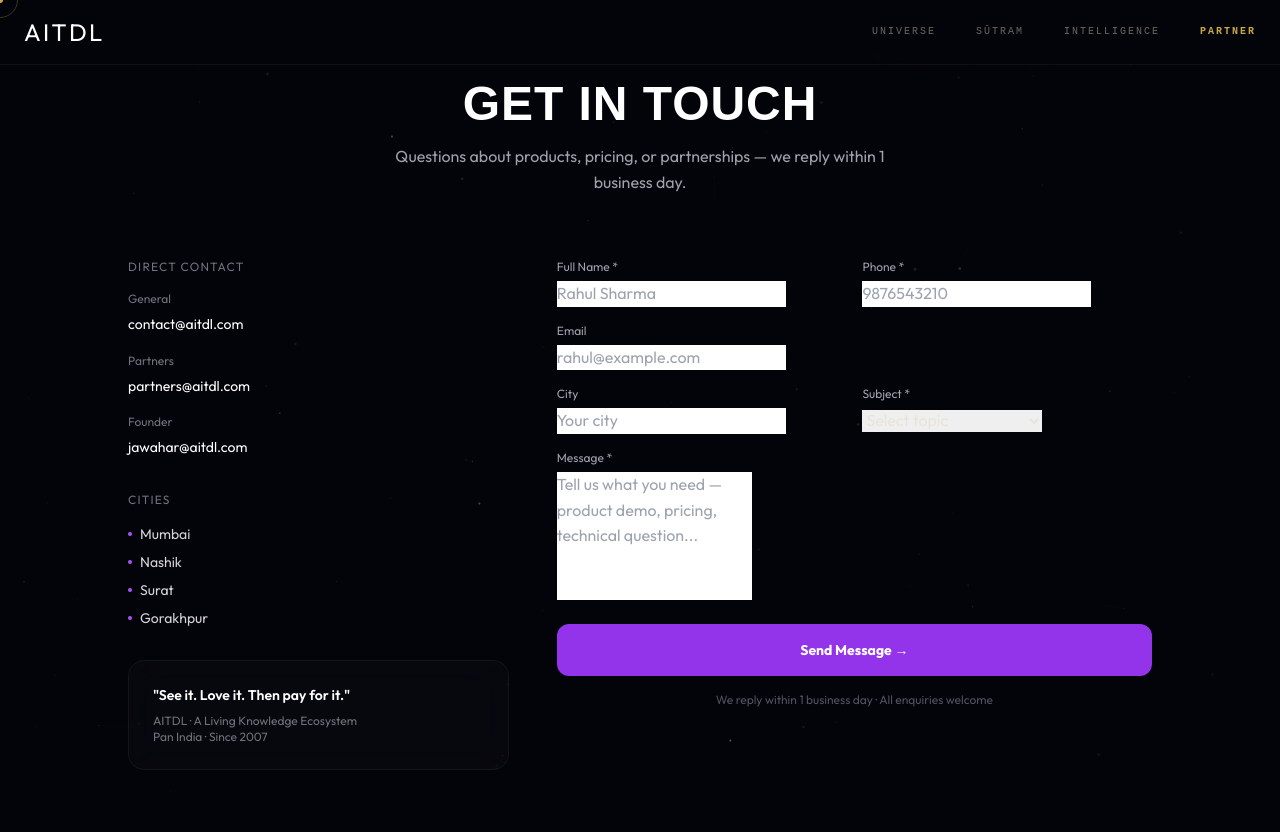
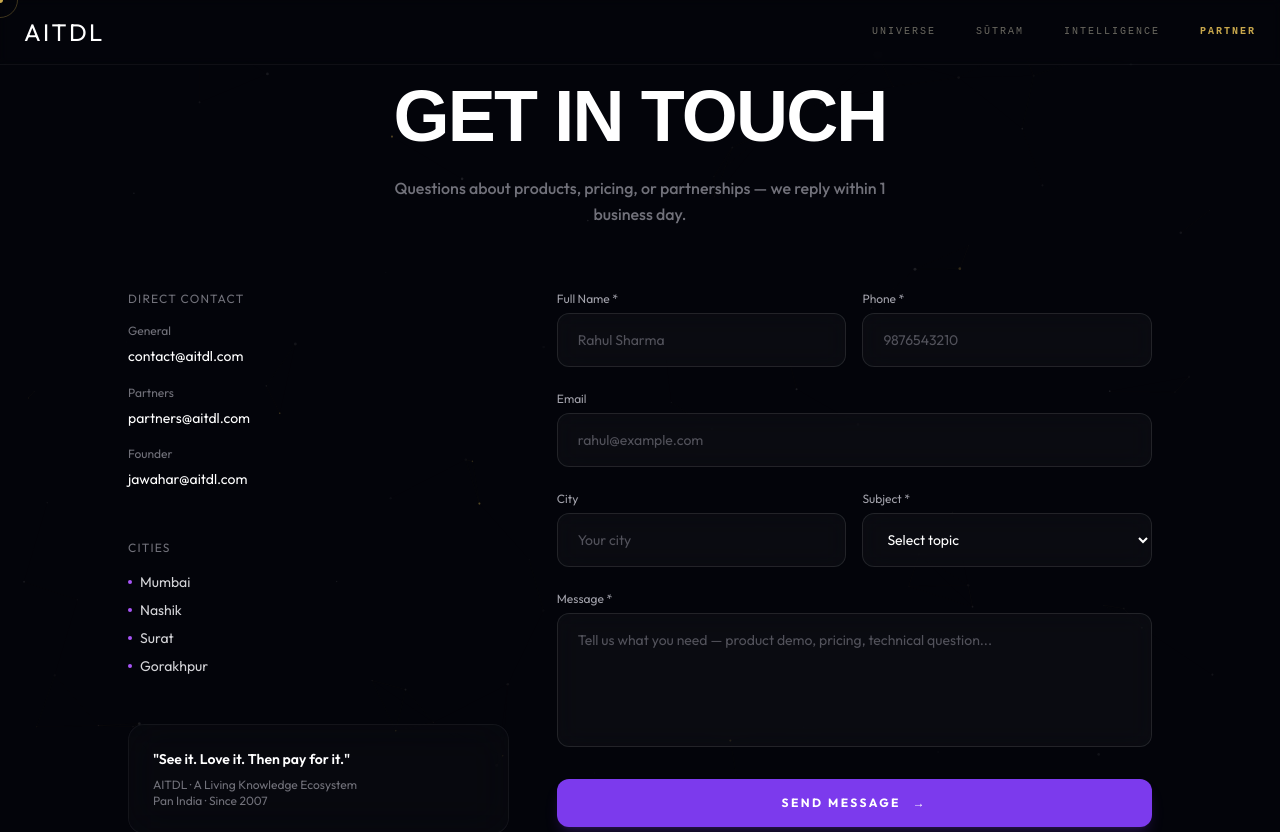
Before and after one commit to ai-tdl/AITDL, a Next.js app in the folder apps/portal-next/: page /contact in a window 1280 px wide. Shown: the top 832 px of the page. Built offline with nearby package versions, Linux system fonts and the light colour scheme.

Commit message:
feat: Initialize Next.js portal application with core pages, admin and CMS modules, global styling, and documentation.

```diff
--- a/apps/portal-next/src/app/(portal)/contact/page.tsx
+++ b/apps/portal-next/src/app/(portal)/contact/page.tsx
@@ -3,6 +3,7 @@
 // SSR · Contact Page · SEO indexed · Form → POST /api/contact
 
 import type { Metadata } from 'next'
+import RevealOnScroll from '@/components/visual/RevealOnScroll'
 
 export const metadata: Metadata = {
   title: 'Contact AITDL',
@@ -29,17 +30,19 @@
       <div className="max-w-5xl mx-auto">
 
         {/* Header */}
-        <div className="text-center mb-16">
-          <h1 className="font-display text-5xl font-extrabold text-white mb-4">Get in Touch</h1>
-          <p className="text-zinc-400 max-w-lg mx-auto">
+        <div className="text-center mb-16 rv">
+          <h1 className="font-display text-5xl md:text-7xl font-extrabold text-white mb-6 uppercase tracking-tight">Get in Touch</h1>
+          <p className="text-zinc-500 max-w-lg mx-auto font-medium">
             Questions about products, pricing, or partnerships — we reply within 1 business day.
           </p>
         </div>
 
+        <RevealOnScroll />
+
         <div className="grid grid-cols-1 lg:grid-cols-5 gap-12">
 
           {/* ── Contact Info ───────────────────────────────── */}
-          <div className="lg:col-span-2 space-y-8">
+          <div className="lg:col-span-2 space-y-12 rv">
             <div>
               <p className="text-xs text-zinc-500 uppercase tracking-widest mb-4">Direct Contact</p>
               <ul className="space-y-4">
@@ -86,11 +89,11 @@
           </div>
 
           {/* ── Contact Form ────────────────────────────────── */}
-          <div className="lg:col-span-3">
+          <div className="lg:col-span-3 rv">
             <form
               action="/api/contact"
               method="POST"
-              className="space-y-4"
+              className="space-y-6"
             >
               <div className="grid grid-cols-1 sm:grid-cols-2 gap-4">
                 <div>
@@ -134,12 +137,12 @@
               </div>
               <button
                 type="submit"
-                className="w-full py-4 rounded-xl bg-purple-600 hover:bg-purple-500 text-white font-bold text-sm transition-colors"
+                className="btn-premium btn-premium-violet w-full"
               >
-                Send Message →
+                Send Message <span>→</span>
               </button>
-              <p className="text-xs text-zinc-600 text-center">
-                We reply within 1 business day · All enquiries welcome
+              <p className="text-[10px] text-zinc-600 text-center uppercase tracking-widest font-mono">
+                "See it. Love it. Then pay for it."
               </p>
             </form>
           </div>
--- a/apps/portal-next/src/app/(portal)/partner/page.tsx
+++ b/apps/portal-next/src/app/(portal)/partner/page.tsx
@@ -3,6 +3,7 @@
 // SSR · Partner Landing · SEO indexed · Form → POST /api/partner
 
 import type { Metadata } from 'next'
+import RevealOnScroll from '@/components/visual/RevealOnScroll'
 
 export const metadata: Metadata = {
   title: 'Partner with AITDL — Reseller & Implementation Network',
@@ -57,6 +58,8 @@
         <div className="absolute inset-0 pointer-events-none">
           <div className="absolute top-0 left-1/2 -translate-x-1/2 w-[700px] h-[350px] bg-emerald-600/6 blur-[100px] rounded-full" />
         </div>
+
+        <RevealOnScroll />
 
         <div className="relative max-w-5xl mx-auto text-center">
           <div className="inline-flex items-center gap-2 px-3 py-1.5 rounded-full bg-emerald-500/10 border border-emerald-500/20 text-emerald-300 text-xs font-medium mb-8">
@@ -134,21 +137,14 @@
       {/* ── Apply Form ────────────────────────────────────────── */}
       <section id="apply" className="px-6 py-24">
         <div className="max-w-2xl mx-auto rv">
-          <h2 className="font-display text-3xl font-bold text-white text-center mb-3">
-            Apply to Partner
-          </h2>
           <p className="text-zinc-500 text-center text-sm mb-12">
             We review every application within 2 business days.
           </p>
 
-          {/*
-            Form posts to POST /api/partner via Next.js rewrite proxy → FastAPI
-            FastAPI stores in partner_applications table + triggers WhatsApp notification
-          */}
           <form
             action="/api/partner"
             method="POST"
-            className="space-y-4"
+            className="space-y-6"
           >
             <div className="grid grid-cols-1 sm:grid-cols-2 gap-4">
               <div>
@@ -191,12 +187,12 @@
             </div>
             <button
               type="submit"
-              className="w-full py-4 rounded-xl bg-emerald-600 hover:bg-emerald-500 text-white font-bold text-sm transition-colors"
+              className="btn-premium btn-premium-emerald w-full"
             >
-              Submit Application →
+              Submit Application <span>→</span>
             </button>
-            <p className="text-xs text-zinc-600 text-center">
-              Partners: partners@aitdl.com &nbsp;·&nbsp; "See it. Love it. Then pay for it."
+            <p className="text-[10px] text-zinc-600 text-center uppercase tracking-widest font-mono">
+              "See it. Love it. Then pay for it."
             </p>
           </form>
         </div>
--- a/apps/portal-next/src/app/admin/leads/page.tsx
+++ b/apps/portal-next/src/app/admin/leads/page.tsx
@@ -41,7 +41,7 @@
             <h1 className="font-display text-4xl font-bold text-white mb-2">Contact Leads</h1>
             <p className="text-zinc-500 text-sm">Direct inquiries from the portal</p>
           </div>
-          <button className="px-5 py-2 rounded-xl bg-white/5 border border-white/10 text-white text-xs font-bold hover:bg-white/10 transition-colors uppercase tracking-widest">
+          <button className="btn-premium py-2 px-6 glass text-[10px]">
             Export CSV
           </button>
         </header>
--- a/apps/portal-next/src/app/admin/page.tsx
+++ b/apps/portal-next/src/app/admin/page.tsx
@@ -123,7 +123,7 @@
               onChange={(e) => setEmail(e.target.value)}
               required
               placeholder="admin@aitdl.com"
-              className="w-full bg-white/5 border border-white/10 rounded-xl px-4 py-3 text-white focus:outline-none focus:border-violet-500/50 transition-colors"
+              className="form-input"
             />
           </div>
 
@@ -135,7 +135,7 @@
               onChange={(e) => setPassword(e.target.value)}
               required
               placeholder="••••••••"
-              className="w-full bg-white/5 border border-white/10 rounded-xl px-4 py-3 text-white focus:outline-none focus:border-violet-500/50 transition-colors"
+              className="form-input"
             />
           </div>
 
@@ -146,7 +146,7 @@
           <button
             type="submit"
             disabled={isSubmitting}
-            className="w-full py-4 rounded-xl bg-violet-600 hover:bg-violet-500 disabled:opacity-50 text-white font-bold transition-all shadow-lg shadow-violet-600/10"
+            className="btn-premium btn-premium-violet w-full"
           >
             {isSubmitting ? 'Verifying...' : 'Authorize Login →'}
           </button>
--- a/apps/portal-next/src/app/admin/partners/page.tsx
+++ b/apps/portal-next/src/app/admin/partners/page.tsx
@@ -41,7 +41,7 @@
             <h1 className="font-display text-4xl font-bold text-white mb-2">Partner Applications</h1>
             <p className="text-zinc-500 text-sm">Ecosystem expansion requests</p>
           </div>
-          <button className="px-5 py-2 rounded-xl bg-white/5 border border-white/10 text-white text-xs font-bold hover:bg-white/10 transition-colors uppercase tracking-widest">
+          <button className="btn-premium py-2 px-6 glass text-[10px]">
             Export CSV
           </button>
         </header>
--- a/apps/portal-next/src/app/cms/forms/page.tsx
+++ b/apps/portal-next/src/app/cms/forms/page.tsx
@@ -28,7 +28,7 @@
           <h1 className="font-display text-4xl font-bold text-white mb-2 tracking-tight">Form Studio</h1>
           <p className="text-zinc-500 text-sm font-medium">Capture and route portal inquiries</p>
         </div>
-        <button className="px-6 py-2.5 rounded-xl bg-violet-600 hover:bg-violet-500 text-white text-[10px] font-bold transition-all shadow-lg shadow-violet-600/20 uppercase tracking-widest">
+        <button className="btn-premium btn-premium-violet py-2.5 px-6 text-[10px]">
           + Create Form
         </button>
       </header>
@@ -42,7 +42,7 @@
            <p className="text-zinc-500 text-sm max-w-xs mx-auto mb-8 font-medium">
              Build custom forms for different products and lead capture scenarios.
            </p>
-           <button className="text-violet-400 text-xs font-bold uppercase tracking-widest hover:text-violet-300">
+           <button className="text-violet-400 text-[10px] font-bold uppercase tracking-widest hover:text-violet-300">
              Explore Templates →
            </button>
         </div>
--- a/apps/portal-next/src/app/globals.css
+++ b/apps/portal-next/src/app/globals.css
@@ -175,6 +175,26 @@
   .t-ecom { --primary: 108, 99, 255; --accent: #6c63ff; }
   .t-ai { --primary: 162, 89, 255; --accent: #a259ff; }
   .t-lef { --primary: 245, 166, 35; --accent: #f5a623; }
+
+  /* Premium Form Elements */
+  .form-input {
+    @apply w-full bg-white/[0.03] border border-white/10 rounded-xl px-5 py-4 text-sm text-white
+           placeholder:text-zinc-600 transition-all duration-300 outline-none backdrop-blur-md;
+  }
+  .form-input:focus {
+    @apply border-violet-500/50 bg-white/[0.07] ring-4 ring-violet-500/10;
+  }
+
+  .btn-premium {
+    @apply relative overflow-hidden px-8 py-4 rounded-xl font-bold text-xs uppercase tracking-[0.2em]
+           transition-all duration-500 active:scale-95 flex items-center justify-center gap-3;
+  }
+  .btn-premium-violet {
+    @apply bg-violet-600 text-white shadow-lg shadow-violet-600/20 hover:bg-violet-500 hover:shadow-violet-500/40;
+  }
+  .btn-premium-emerald {
+    @apply bg-emerald-600 text-white shadow-lg shadow-emerald-600/20 hover:bg-emerald-500 hover:shadow-emerald-500/40;
+  }
 }
 
 /* Custom Cursor Elements */
```
Also changed, not shown: 2 other files (tests, documents, lock files or other folders).
